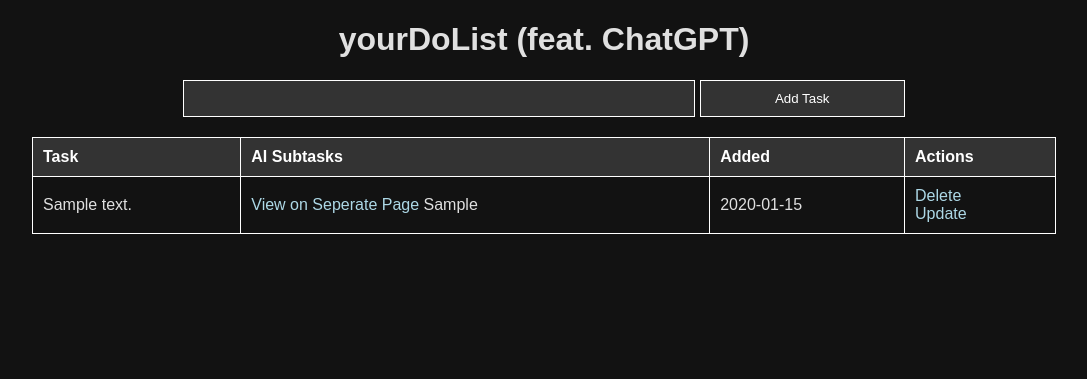
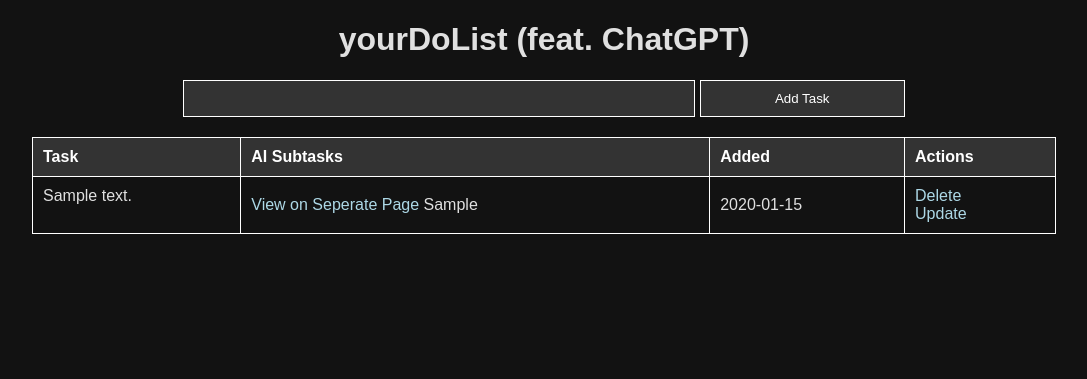
Before and after one commit to dundeezhang/todo, a Flask app: page / in a window 1280 px wide. Shown: the top 379 px of the page, without its empty margins (96-1183 px from the left). Run offline with Flask 3, Linux system fonts and the light colour scheme; tables that the repository leaves empty hold one stand-in row (values such as "Sample post").

Commit message:
css update

```diff
--- a/templates/index.html
+++ b/templates/index.html
@@ -51,7 +51,7 @@
         </tr>
         {% for task in tasks %}
         <tr>
-            <td>{{ task.content }}</td>
+            <td style="vertical-align: top">{{ task.content }}</td>
             <td>
                 <a href="/subtask/{{task.id}}" target="_blank"
                     >View on Seperate Page</a
```
